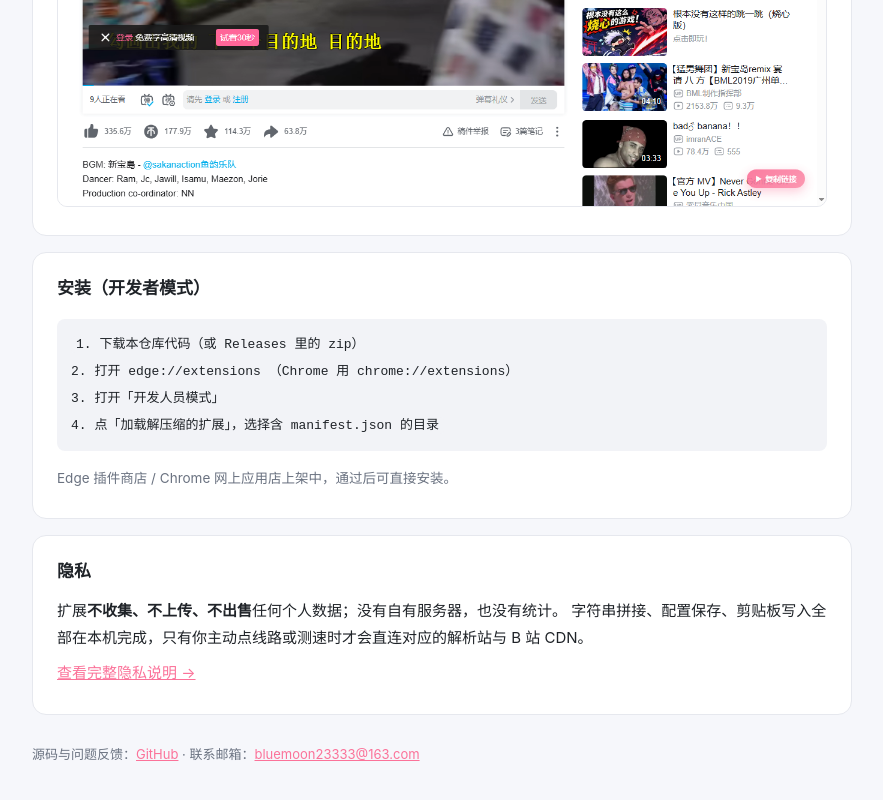
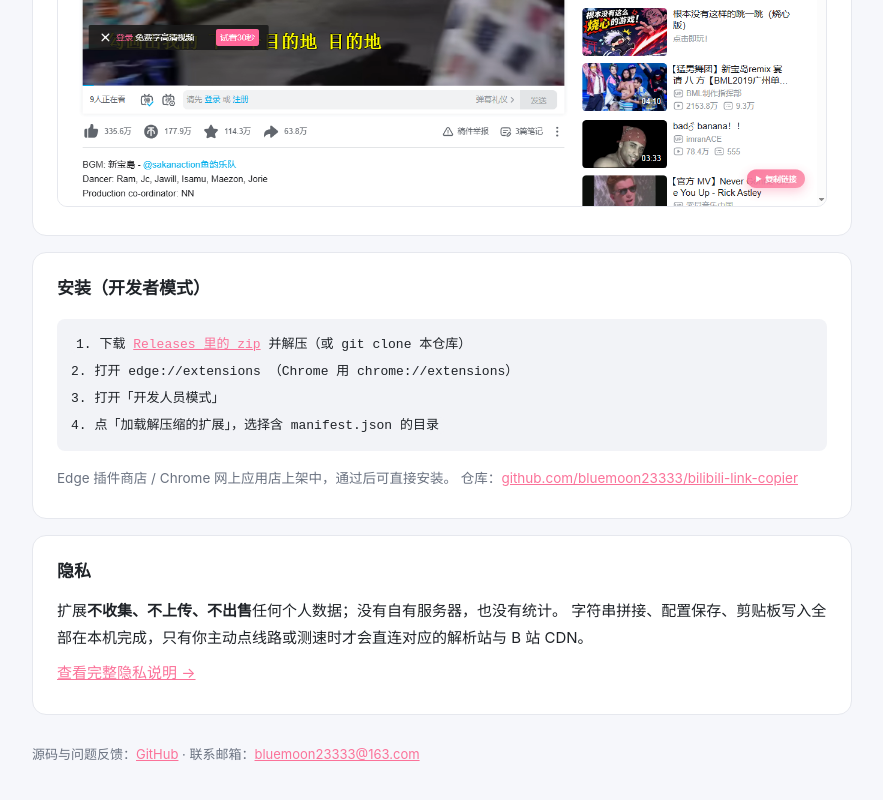
Before and after one commit to bluemoon23333/bilibili-link-copier, a browser extension: page docs/index.html in a window 1280 px wide. Shown: the part 2684-3484 px from the top of the page, without its empty margins (198-1081 px from the left). Drawn offline with Linux system fonts and the light colour scheme.

Commit message:
文档：主页与 README 加上仓库/主页/下载链接

```diff
--- a/docs/index.html
+++ b/docs/index.html
@@ -103,11 +103,11 @@
 
       <section>
         <h2>安装（开发者模式）</h2>
-        <pre><code>1. 下载本仓库代码（或 Releases 里的 zip）
+        <pre><code>1. 下载 <a href="https://github.com/bluemoon23333/bilibili-link-copier/releases/latest">Releases 里的 zip</a> 并解压（或 git clone 本仓库）
 2. 打开 edge://extensions （Chrome 用 chrome://extensions）
 3. 打开「开发人员模式」
 4. 点「加载解压缩的扩展」，选择含 manifest.json 的目录</code></pre>
-        <p style="color: var(--muted); font-size: 13.5px">Edge 插件商店 / Chrome 网上应用店上架中，通过后可直接安装。</p>
+        <p style="color: var(--muted); font-size: 13.5px">Edge 插件商店 / Chrome 网上应用店上架中，通过后可直接安装。  仓库：<a href="https://github.com/bluemoon23333/bilibili-link-copier">github.com/bluemoon23333/bilibili-link-copier</a></p>
       </section>
 
       <section>
```
Also changed, not shown: 1 other file.
